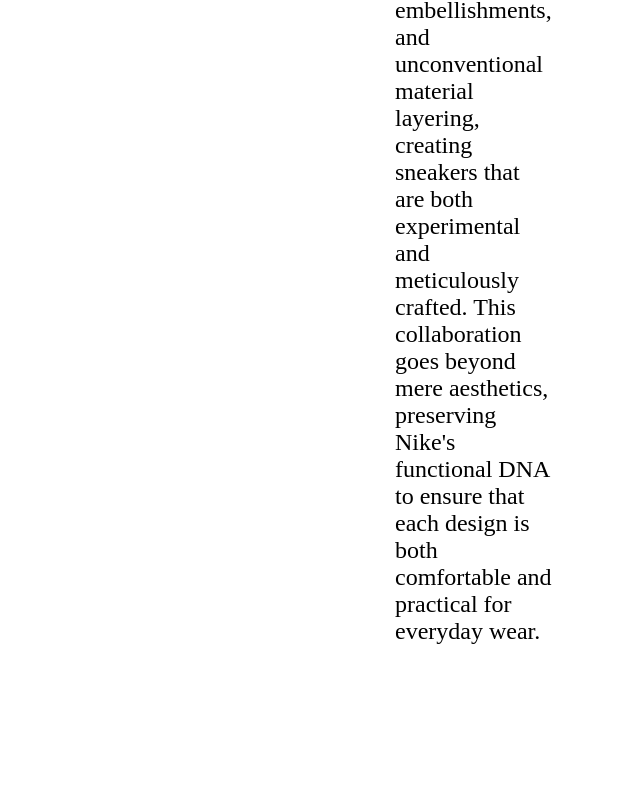
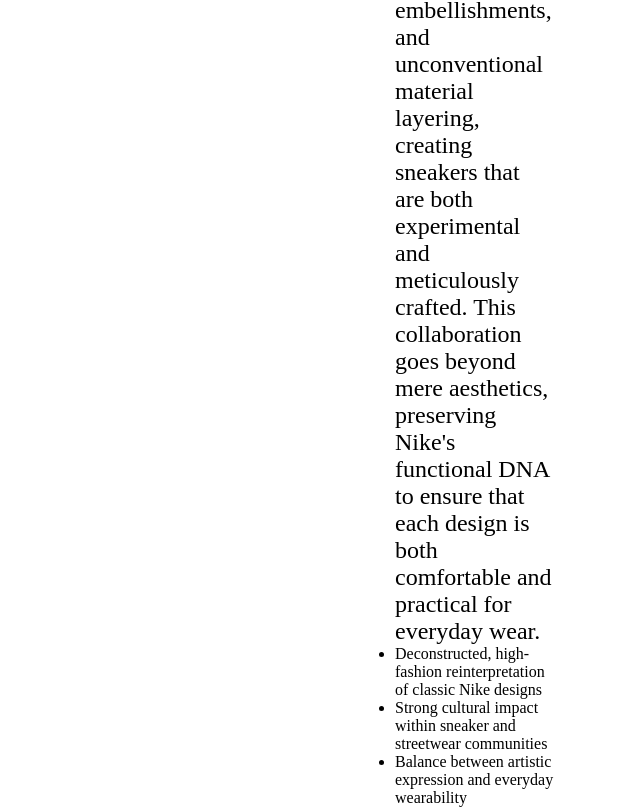
Before and after one commit to freddy990117/Shoe_Store, a React (Vite) app: page /product/0 in a window 1280 px wide. Shown: the part 1264-2071 px from the top of the page, without its empty margins (640-1280 px from the left). Before the commit the page ends 1909 px from the top, so only its background shows below. Built offline with nearby package versions, Linux system fonts and the light colour scheme.

Commit message:
Feat : use map render keypoint on Product.tsx

```diff
--- a/src/Pages/Product.tsx
+++ b/src/Pages/Product.tsx
@@ -45,7 +45,14 @@
       <div className="product-description">
         <h1>Description</h1>
         <div className="product-lan"></div>
-        <span>{`${correctProduct?.description}`}</span>
+        <span className="description">{`${correctProduct?.description}`}</span>
+        <ul className="keypoint-container">
+          {correctProduct?.keyPoint?.map((item, index) => (
+            <li key={index} className="keypoint">
+              {item}
+            </li>
+          ))}
+        </ul>
       </div>
     </div>
   );
```
